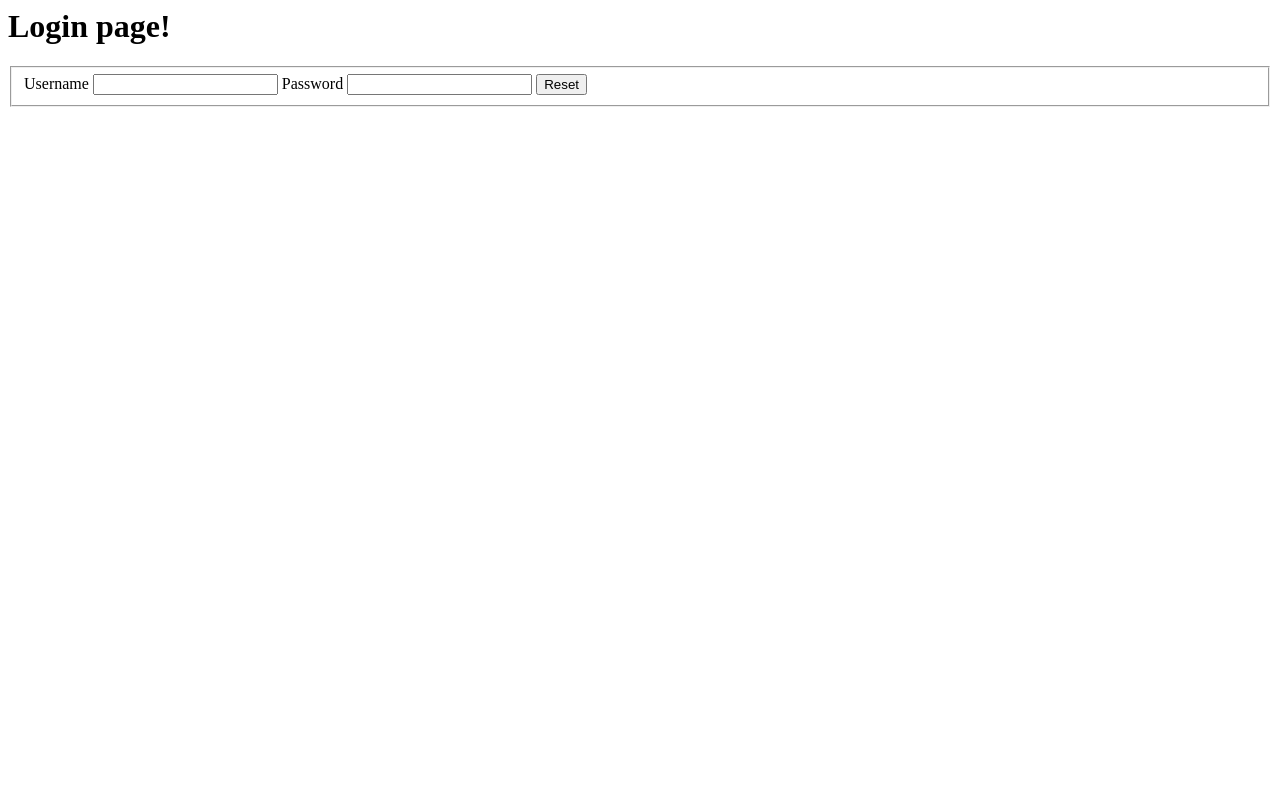
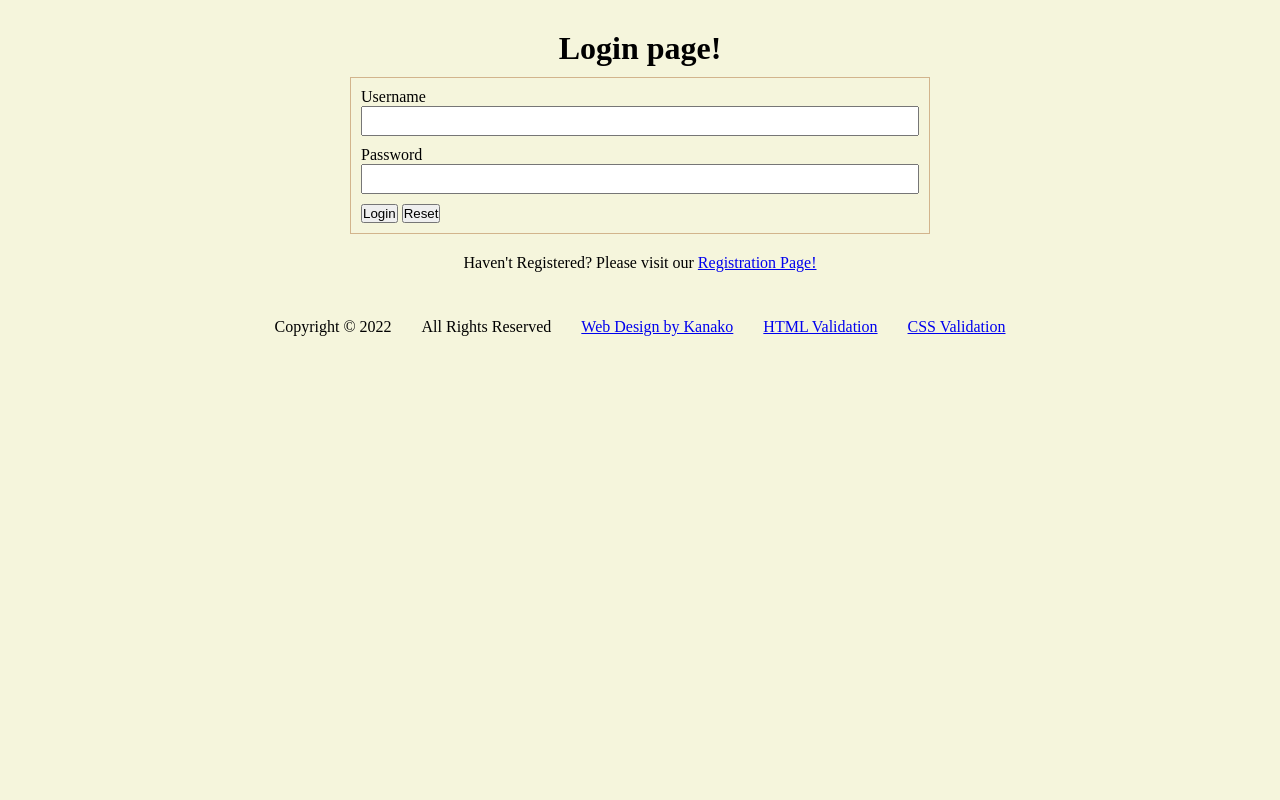
Before and after one commit to kana0503/it261, a PHP site: page /weeks/week9/login.php in a window 1280 px wide. Run offline with PHP 8.4, Linux system fonts and the light colour scheme.

Commit message:
Add files via upload

```diff
--- a/weeks/week9/config.php
+++ b/weeks/week9/config.php
@@ -6,7 +6,8 @@ define('DEBUG', 'TRUE');  // We want to see our errors
 
 include('credentials.php');
 
-
+$success = 'You have successfully logged on!!!';
+$errors = array();
 
 
 
--- /dev/null
+++ b/weeks/week9/css/styles.css
@@ -0,0 +1,86 @@
+* {
+    padding:0;
+    margin:0;
+    box-sizing: border-box;
+}
+
+body {
+    background: beige;
+
+}
+
+header {
+    /* height: 150px;
+    background: yellow;
+    */
+    overflow: hidden;
+    margin-bottom: 20px;
+}
+
+#wrapper {
+    max-width:1200px;
+    margin: 30px auto;
+    clear: both;
+}
+
+.success {
+    float: left;
+    margin-left: 5%;
+    margin-top: 20px;
+    width: 200px;
+    background: lightblue;
+    padding: 10px;
+}
+
+.welcome-logout{
+    float:right;
+    margin-right: 5%;
+    margin-top: 20px;
+    width: 200px;
+    background: lightgreen;
+    padding: 10px;
+}
+
+.center {
+    text-align: center;
+    margin-bottom: 10px;
+}
+
+form {
+    max-width: 580px;
+    margin: 0 auto 20px auto;
+}
+
+fieldset {
+    border: 1px solid tan;
+    padding: 10px;
+}
+
+label {
+    display: block;
+}
+
+input {
+    width: 100%;
+    height: 30px;
+    margin-bottom: 10px;
+}
+
+footer {
+    height: 50px;
+    line-height: 50px;
+}
+
+footer li {
+    list-style-type: none;
+    margin: 0 15px;
+}
+
+#inner-footer {
+    display: flex;
+    justify-content: center;
+}
+
+#inner-footer ul {
+    display: flex;
+}
--- /dev/null
+++ b/weeks/week9/errors.php
@@ -0,0 +1,16 @@
+<?php
+
+// errors page which will be using a for each loop
+//we are going to be counting errors
+// if we have more than ZERO errors, not a good thing, we will need to echo our message
+
+if(count($errors)>0):?>
+<div class="error">
+    <?php foreach($errors as $error) :?>
+        <p>
+            <?= $error ?>
+        </p>
+    <?php endforeach; ?>
+</div>
+<!-- end div error -->
+<?php endif; ?>
--- a/weeks/week9/includes/footer.php
+++ b/weeks/week9/includes/footer.php
@@ -0,0 +1,21 @@
+<footer>
+    <div id ="inner-footer">
+    <ul>
+        <li>Copyright &copy;
+            2022</li>
+        <li>All Rights Reserved</li>
+        <li><a href="../index.php">Web Design by Kanako</a></li>
+        <li><a id="html-checker" href="#">HTML Validation</a></li>
+        <li><a id="css-checker" href="#">CSS Validation</a></li>
+    </ul>
+
+    <script>
+            document.getElementById("html-checker").setAttribute("href","https://validator.w3.org/nu/?doc=" + location.href);
+            document.getElementById("css-checker").setAttribute("href","https://jigsaw.w3.org/css-validator/validator?uri=" + location.href);
+    </script>
+</div>
+</footer>
+
+
+</body>
+</html>
--- a/weeks/week9/includes/header.php
+++ b/weeks/week9/includes/header.php
@@ -0,0 +1,10 @@
+<!DOCTYPE html>
+<html lang="en">
+<head>
+    <meta charset="UTF-8">
+    <meta http-equiv="X-UA-Compatible" content="IE=edge">
+    <meta name="viewport" content="width=device-width, initial-scale=1.0">
+    <title>Temporary title</title>
+    <link href="css/styles.css" type="text/css" rel="stylesheet">
+</head>
+<body>
--- a/weeks/week9/login.php
+++ b/weeks/week9/login.php
@@ -1,12 +1,12 @@
 <?php
 // our login page
 include('server.php');
-//include('./includes/header.php');
+include('./includes/header.php');
 
 
 ?>
-
-<h1>Login page!</h1>
+<div id="wrapper">
+<h1 class="center">Login page!</h1>
 <form action="<?php echo htmlspecialchars($_SERVER['PHP_SELF'])  ;?>" method="post">
 <fieldset>
     <label>Username</label>
@@ -15,6 +15,16 @@ include('server.php');
     <label>Password</label>
     <input type="password" name="password">
 
+
+    <button type="submit" class="btn" name="login_user">Login</button>
     <button type="button" onclick="window.location.href='<?php echo htmlspecialchars($_SERVER['PHP_SELF'])?>'">Reset</button>
+
+    <?php include('errors.php'); ?>
+
 </fieldset>
 </form>
+
+<p class="center">Haven't Registered? Please visit our <a href="register.php">Registration Page!</a></p>
+
+</div>
+<?php include('./includes/footer.php');
--- a/weeks/week9/server.php
+++ b/weeks/week9/server.php
@@ -4,6 +4,7 @@
 
 session_start();
 include('config.php');
+
 // this is where eventually you will have the header include
 // inlucde('./includes/header.php');
 
@@ -72,11 +73,11 @@ if(count($errors)==0){
     // Now is time to insert the information into our table!!!!
 
 
-    $query = "INSERT INTO users (first_name, last_name, email, username, password) VALUES('$first_name','$last_name', '$email', '$username, '$password')";
+    $query = "INSERT INTO users (first_name, last_name, email, username, password) VALUES('$first_name','$last_name', '$email', '$username', '$password')";
 
     mysqli_query($iConn, $query);
     $_SESSION['username'] = $username;
-    $_SESSIon['success'] = $success;
+    $_SESSION['success'] = $success;
 
     // if we are successful, the we will be directed to our login page!!!
     header('Location:login.php');
```
Also changed, not shown: weeks/week9/index.php (added, +59 -0 lines), weeks/week9/register.php (+9 -3 lines).
